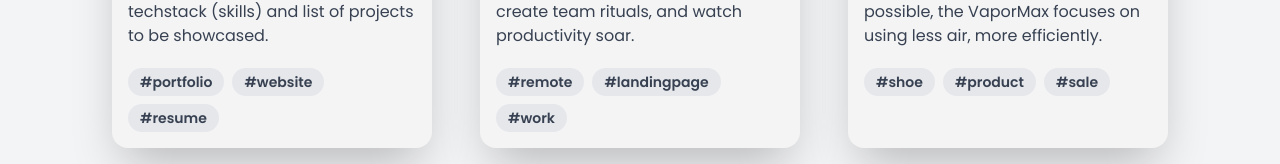
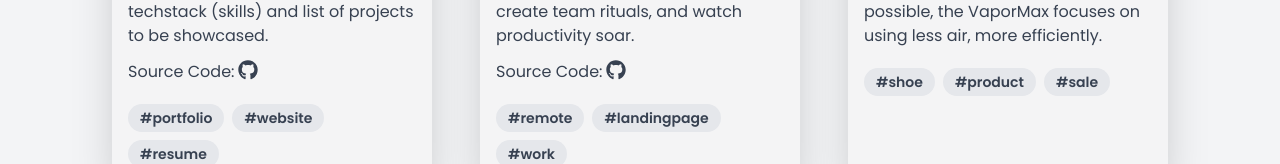
Before and after one commit to johncanero/johncanero-website, a Next.js app: page /projects in a window 1280 px wide. Shown: the part 480-644 px from the top of the page. Built offline with nearby package versions, Linux system fonts and the light colour scheme.

Commit message:
Add Source Code Link

```diff
--- a/pages/projects.tsx
+++ b/pages/projects.tsx
@@ -8,7 +8,7 @@ import { RiRemoteControlLine } from "@react-icons/all-files/ri/RiRemoteControlLi
 import { GiRunningShoe } from "@react-icons/all-files/gi/GiRunningShoe";
 import { FaAirbnb } from "@react-icons/all-files/fa/FaAirbnb";
 import { RiEmotionLaughLine } from "@react-icons/all-files/ri/RiEmotionLaughLine";
-
+import { FaGithub } from "@react-icons/all-files/fa/FaGithub";
 
 const projects = () => {
   return (
@@ -42,6 +42,18 @@ const projects = () => {
               certifications, techstack (skills) and list of projects to be
               showcased.
             </p>
+
+            {/* Source Code */}
+            <p className="flex text-gray-700 text-base mt-3">
+              Source Code:{" "}
+              <Link
+                target="_blank"
+                rel="noopener noreferrer"
+                href="https://github.com/johncanero/johncanero-website"
+              >
+                <FaGithub className="ml-1 hover:text-gray-900" size={20} />
+              </Link>
+            </p>
           </div>
           <div className="px-4 mt-1 pb-2">
             <span className="inline-block bg-gray-200 dark:bg-gray-300 rounded-full px-3 py-1 text-sm font-semibold text-gray-700 dark:text-gray-800 mr-2 mb-2">
@@ -57,7 +69,7 @@ const projects = () => {
         </div>
 
         {/* Remote Landing Page Card */}
-        <div className="max-w-xs mx-auto md:mx-0 rounded-2xl overflow-hidden shadow-2xl dark:shadow-md dark:shadow-slate-50 bg-zinc-100 dark:bg-zinc-200 font-Poppins transition ease-in-out  hover:-translate-y-1 hover:scale-100 duration-300">
+        <div className="max-w-xs mx-auto md:mx-0 rounded-2xl overflow-hidden shadow-2xl dark:shadow-md dark:shadow-slate-50 bg-zinc-100 dark:bg-zinc-200 font-Poppins mt-9 md:mt-0 transition ease-in-out  hover:-translate-y-1 hover:scale-100 duration-300">
           <div className="px-4 py-4">
             <Link
               target="_blank"
@@ -79,7 +91,20 @@ const projects = () => {
               Get your team in sync, no matter your location. Streamline
               processes, create team rituals, and watch productivity soar.
             </p>
+
+            {/* Source Code */}
+            <p className="flex text-gray-700 text-base mt-3">
+              Source Code:{" "}
+              <Link
+                target="_blank"
+                rel="noopener noreferrer"
+                href="https://github.com/johncanero/remote-landing-page"
+              >
+                <FaGithub className="ml-1 hover:text-gray-900" size={20} />
+              </Link>
+            </p>
           </div>
+
           <div className="px-4 mt-1 pb-2">
             <span className="inline-block bg-gray-200 dark:bg-gray-300 rounded-full px-3 py-1 text-sm font-semibold text-gray-700 dark:text-gray-800 mr-2 mb-2">
               #remote
```
